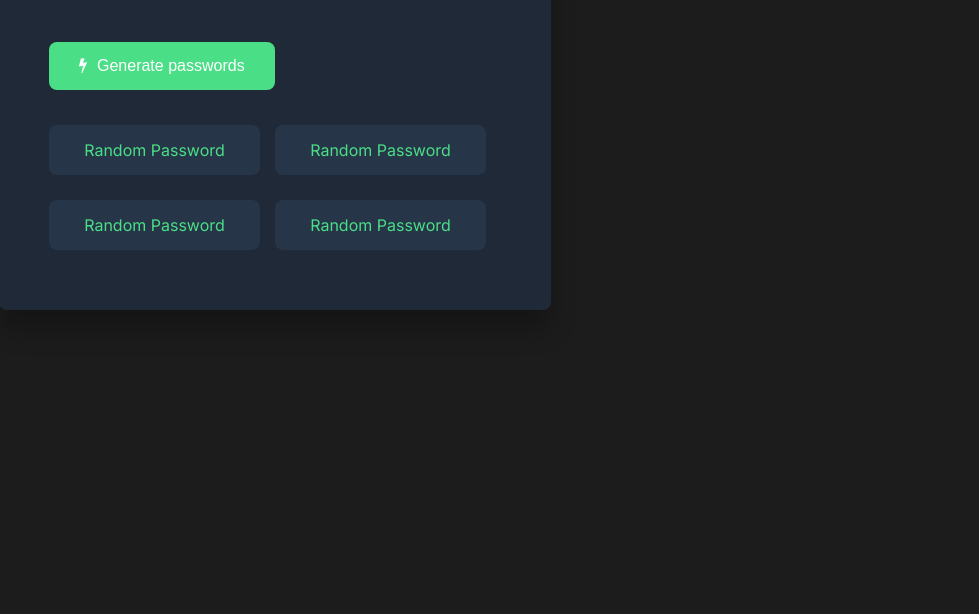
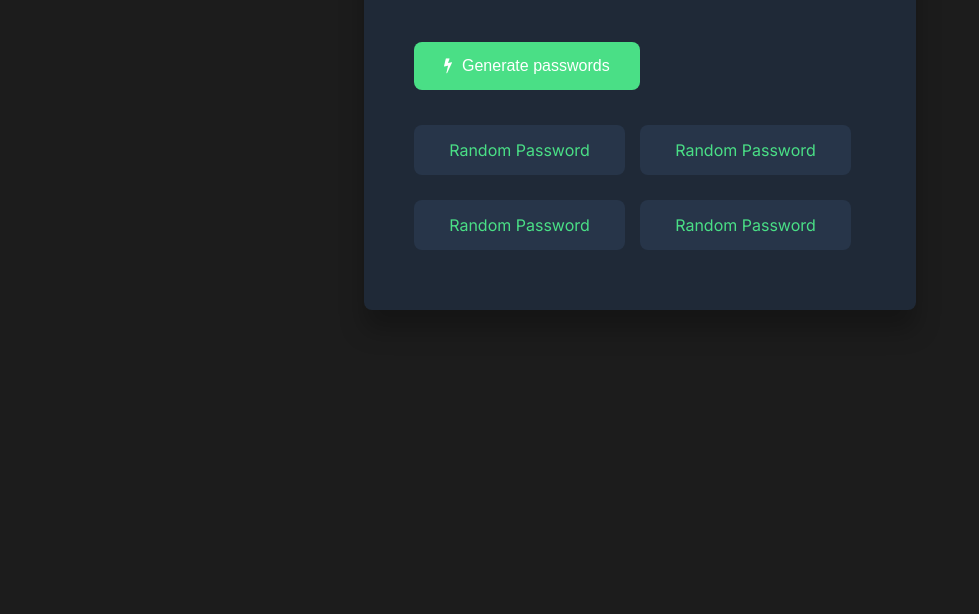
Before and after one commit to hsingla378/random_password_generator, a plain HTML site: page index.html in a window 1280 px wide. Shown: the part 186-800 px from the top of the page, without its empty margins (0-979 px from the left). Drawn offline with Linux system fonts and the light colour scheme.

Commit message:
Update index.css

```diff
--- a/index.css
+++ b/index.css
@@ -11,7 +11,7 @@ body{
     display: flex;
     justify-content: center;
     align-items: center;
-    max-width: 550px;
+/*     max-width: 550px; */
 
     /* max-width: 550px;
     position: absolute;
```
